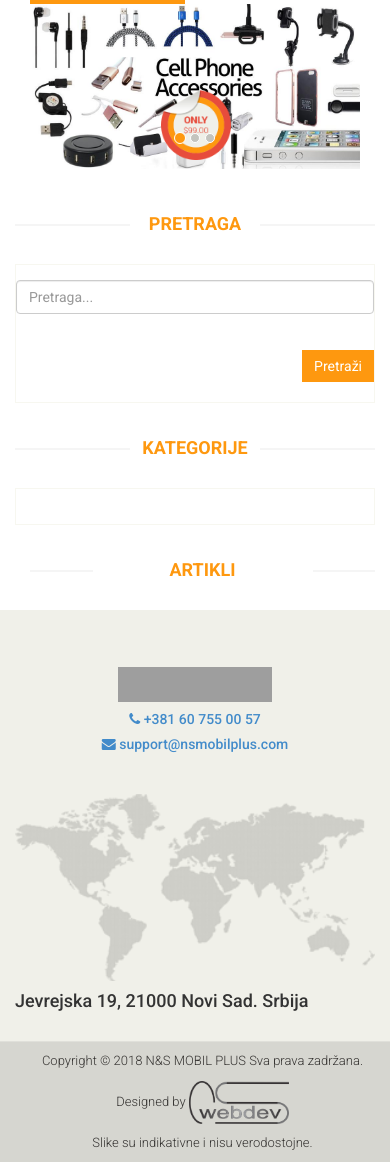
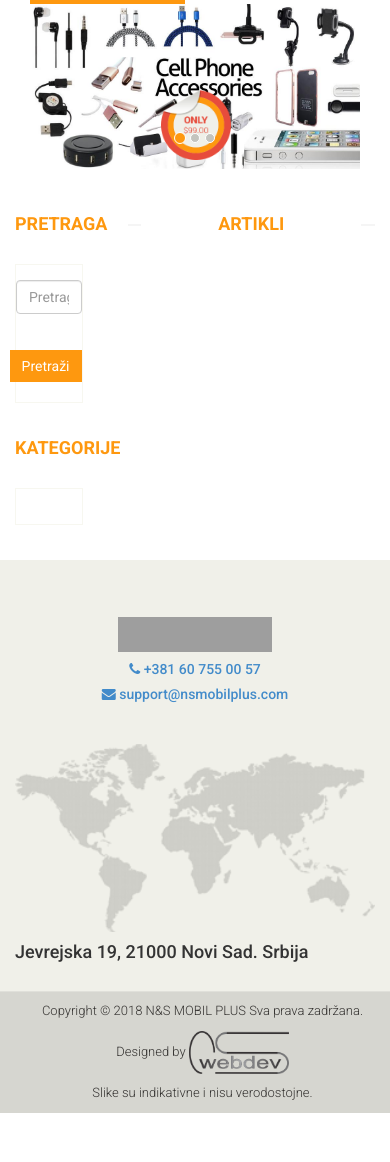
Before and after one commit to papulic/NSMOBILPLUS, a Django app: page / in a window 390 px wide. Shown: the part 578-1740 px from the top of the page. After the commit the page ends 1691 px from the top, so only its background shows below. Run offline with Django 3.2, Linux system fonts and the light colour scheme; data that the repository does not hold is empty; grey boxes are pictures that could not be loaded.

Commit message:
Add files via upload

```diff
--- a/eprodaja/templates/eprodaja/index.html
+++ b/eprodaja/templates/eprodaja/index.html
@@ -82,7 +82,7 @@
 	<section>
 		<div class="container">
 			<div class="row">
-				<div class="col-sm-3">
+				<div class="col-xs-3">
 					<div class="left-sidebar">
 						<h2>PRETRAGA</h2>
 						<div class="panel-group category-products">
@@ -188,14 +188,14 @@
 					</div>
 				</div>
 
-				<div class="col-sm-9 padding-right">
+				<div class="col-xs-9 padding-right">
 					<div class="recommended_items"><!--recommended_items-->
 						<h2 class="title text-center">ARTIKLI</h2>
 							<div id="filter_artikli" class="category-tab"><!--category-tab-->
                                 <!--Ovo brise jquery filter-->
                                 {% for artikal in random_artikli %}
 
-								<div class="col-sm-3">
+								<div class="col-sm-3 col-xs-6">
 									<div class="product-image-wrapper">
 										<div class="single-products">
 											<div class="productinfo text-center">
@@ -228,7 +228,7 @@
 								{% if forloop.counter0|divisibleby:3 and forloop.counter0 != 0 %}
 								<div class="item">
 								{% endif %}
-									<div class="col-sm-4">
+									<div class="col-sm-4 col-xs-6">
 										<div class="product-image-wrapper">
 											<div class="single-products">
 												<div class="productinfo text-center">
```
